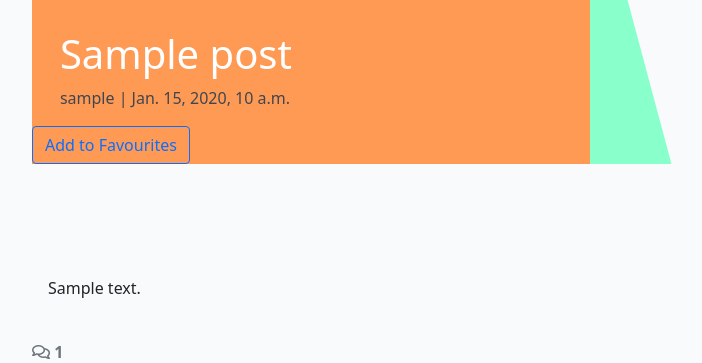
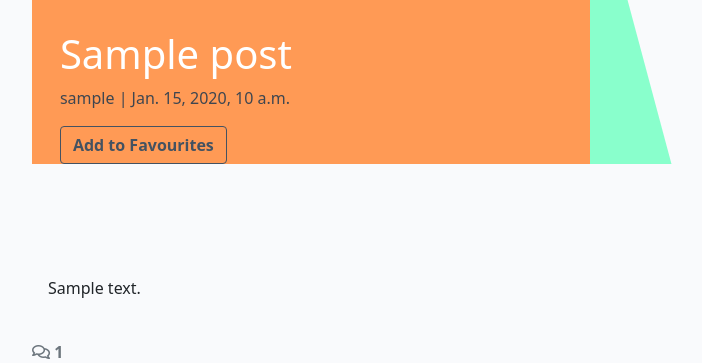
Before and after one commit to MariaHochstoeger/el-madre, a Django app: a page that uses blog/templates/blog/post_detail.html in a window 1280 px wide. Shown: the part 154-517 px from the top of the page, without its empty margins (50-752 px from the left). Run offline with Django 4.2, Linux system fonts and the light colour scheme; tables that the repository leaves empty hold one stand-in row (values such as "Sample post"); some libraries are stand-ins or nearby versions.

Commit message:
Toggle Favourites button from Add to Favourites to Remove from Favourites

```diff
--- a/blog/templates/blog/favourites.html
+++ b/blog/templates/blog/favourites.html
@@ -16,7 +16,7 @@ Favouriteslist
         <div class="col-12 mt-3 left">
             <div class="row">
                 <div class="col-12 pb-5 text-center">
-                    <h1 class=>All My Favourite Posts</h1>
+                    <h1 class=>{{ user }}'s Favourite Posts</h1>
                 </div>
                 {% for post in new %}
                 <div class="col-md-4">
--- a/blog/templates/blog/post_detail.html
+++ b/blog/templates/blog/post_detail.html
@@ -13,15 +13,22 @@
                 <!-- Add to Favourites button -->
                 <!-- Make button functional for logged in users -->
                 {% if request.user.is_authenticated %}
-                <a href="{% url 'favourite_add' post.id %}" class="btn btn-outline-secondary btn-favourites">Add to Favourites</a>
+                <a href="{% url 'favourite_add' post.id %}" class="btn btn-outline-secondary btn-favourites">
+                    {% if favourite_status %}
+                    Remove from Favourites
+                    {% else %}
+                    Add to Favourites
+                    {% endif %}
+                </a>
                 <!-- Redirect not logged in users to signup page -->
                 {% else %}
-                <a href="{% url 'account_signup'%}" class="btn btn-outline-primary">Add to Favourites</a>
+                <a href="{% url 'account_signup'%}" class="btn btn-outline-secondary btn-favourites">Add to
+                    Favourites</a>
                 {% endif %}
             </div>
             <div class="d-none d-md-block col-md-6 masthead-image">
                 {% if "placeholder" in post.featured_image.url %}
-                <img src="{% static 'images/default.jpg' %}" class="scale" alt="placeholder image">
+                <img src="{% static 'images/default-photo.jpg' %}" class="scale" alt="placeholder image">
                 {% else %}
                 <img src="{{ post.featured_image.url }}" class="scale" alt="{{ post.title }}">
                 {% endif %}
--- a/blog/views.py
+++ b/blog/views.py
@@ -54,6 +54,11 @@ def post_detail(request, slug):
     comments = post.comments.all().order_by("-created_on")
     comment_count = post.comments.filter(approved=True).count()
 
+     # Check if the post is a favorite for the current user
+    favourite_status = False #new
+    if request.user.is_authenticated:#new
+        favourite_status = post.favourites.filter(id=request.user.id).exists()#new
+
     if request.method == "POST":
         comment_form = CommentForm(data=request.POST)
         if comment_form.is_valid():
@@ -76,6 +81,7 @@ def post_detail(request, slug):
             "comments": comments,
             "comment_count": comment_count,
             "comment_form": comment_form,
+            "favourite_status": favourite_status, #new
         },
     )
 
@@ -148,9 +154,11 @@ def favourite_add(request, id):
     post = get_object_or_404(Post, id=id)
     if post.favourites.filter(id=request.user.id).exists():
         post.favourites.remove(request.user)
+        favourite_status = False
         messages.add_message(request, messages.SUCCESS, 'Removed from your favourites!')
     else:
         post.favourites.add(request.user)
+        favourite_status = True
         messages.add_message(request, messages.SUCCESS, 'Added to your favourites!')
     return HttpResponseRedirect(request.META['HTTP_REFERER'])
 
--- a/elmadre/settings.py
+++ b/elmadre/settings.py
@@ -31,7 +31,7 @@ TEMPLATES_DIR = os.path.join(BASE_DIR, 'templates')
 SECRET_KEY = os.environ.get("SECRET_KEY")
 
 # SECURITY WARNING: don't run with debug turned on in production!
-DEBUG = True
+DEBUG = False
 
 ALLOWED_HOSTS = ['8000-mariahochstoege-elmadre-2ehblpit216.ws-eu107.gitpod.io','.herokuapp.com']
 
```
